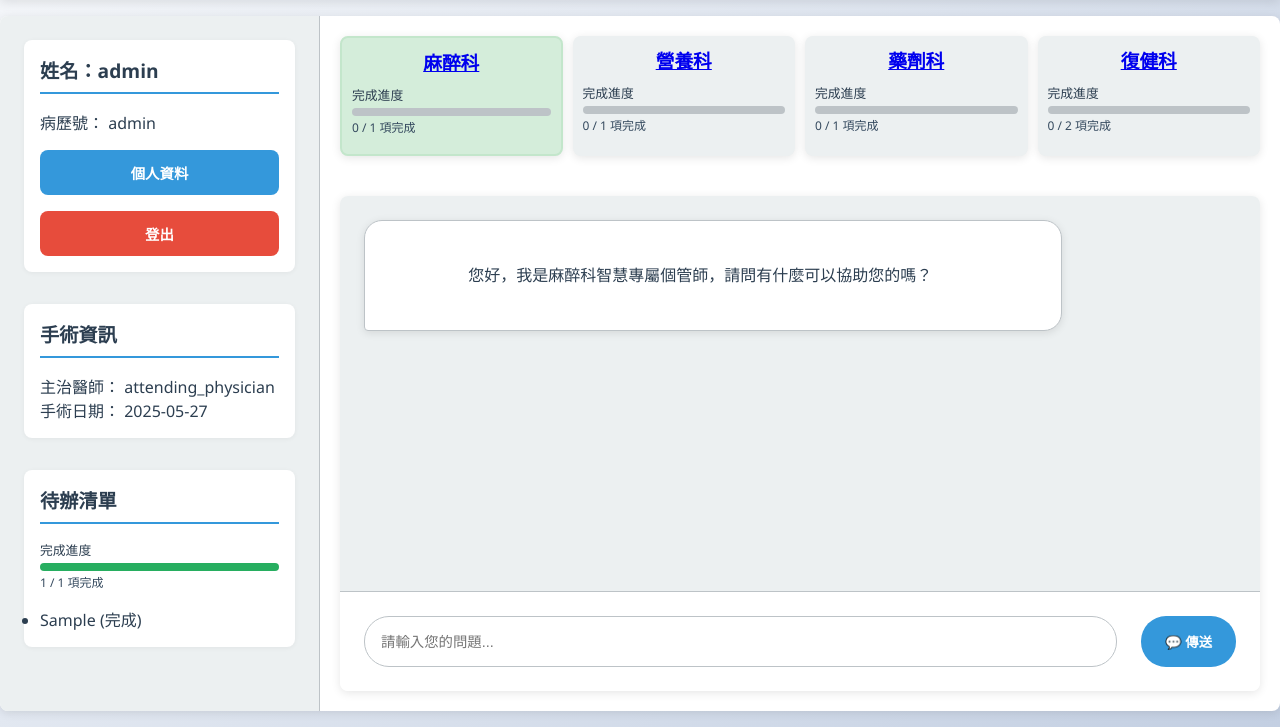
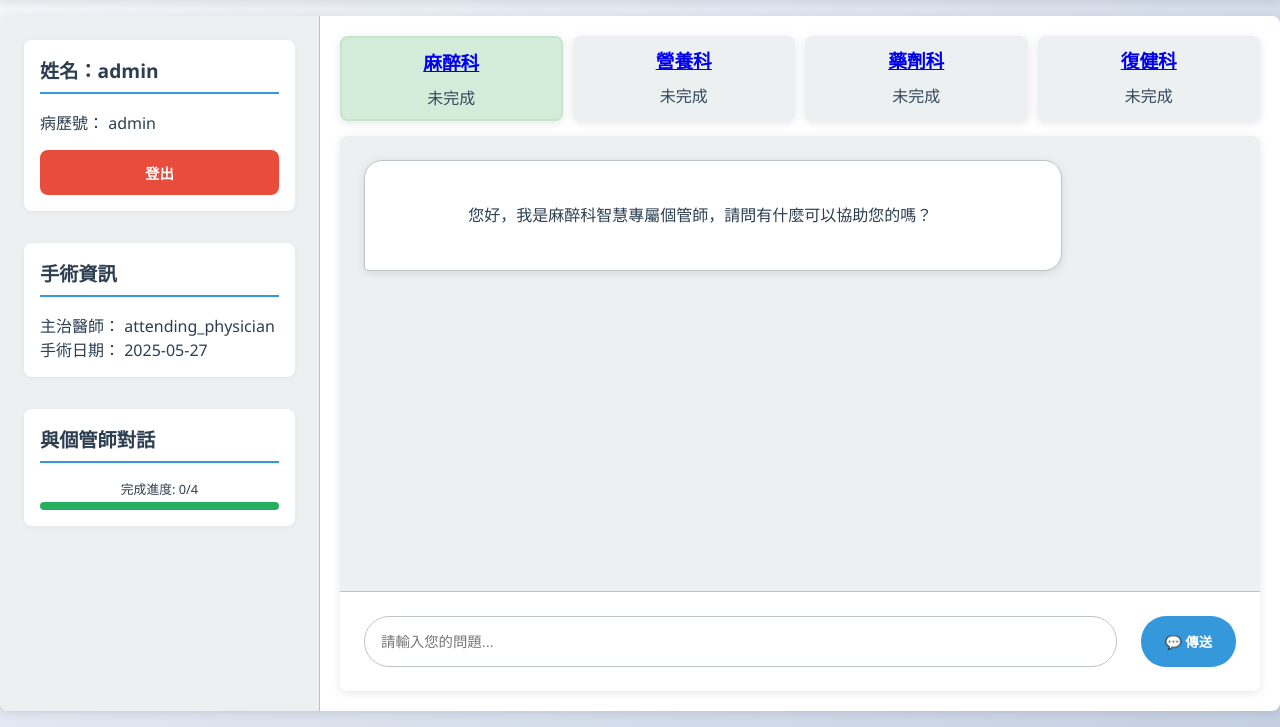
Before and after one commit to Gary20011207/Med-EECS_LLM, a Flask app: page / in a window 1280 px wide. Shown: the part 73-800 px from the top of the page. Run offline with Flask 3, Linux system fonts and the light colour scheme; the visitor is signed in with stand-in values (Sample User, id 1); data comes from the database, SQL or seed files in the repository; tables that the repository leaves empty hold one stand-in row (values such as "Sample post"); parts of the project's set-up code (start-up, migrations or seed data) failed here and were passed over.

Commit message:
Fix user chat history by adding record_id to uuid

```diff
--- a/app.py
+++ b/app.py
@@ -36,7 +36,7 @@
 WEB_DEV = "WEB" in sys.argv
 
 if not WEB_DEV:
-    from apps.RAG_MEM import generate_reply
+    # from apps.RAG_MEM import generate_reply
     # 導入 core 模組並初始化
     try:
         from core.model_manager import ModelManager
@@ -504,12 +504,6 @@
     session.clear()
     return redirect(url_for("login"))
 
-# Chat page (must be logged in)
-@app.route("/chat")
-def chat():
-    if "user_id" not in session:
-        return redirect(url_for("login"))
-    return render_template("chat_test_v2.html")
 
 @app.route("/")
 def welcome():
@@ -557,41 +551,6 @@
     pdfs = [f for f in os.listdir("./PDFS") if f.endswith(".pdf")]
     pdfs = ["All PDFs"] + sorted(pdfs)
     return jsonify(pdfs)
-
-# Send a message
-@app.route("/send_message", methods=["POST"])
-def send_message():
-    if "user_id" not in session:
-        return jsonify({"reply": "Unauthorized"}), 401
-
-    data = request.json
-    user_input = data.get("message")
-    doctor_name = data.get("doctor") or "default"  # 預設值
-
-    conn = get_db_connection()
-    rows = conn.execute(
-        "SELECT sender, message FROM chat_history WHERE user_id = ? AND doctor_name = ? ORDER BY id DESC LIMIT 10",
-        (session["user_id"], doctor_name)
-    ).fetchall()
-    conn.close()
-
-    rows.reverse()  # 從舊到新
-    history = [{"role": row["sender"], "content": row["message"]} for row in rows]
-    if WEB_DEV:
-        bot_reply = chatbot_response(user_input)
-    else:
-        new_history, _ = generate_reply(user_input, "All PDFs", True, history)
-        bot_reply = new_history[-1][1]
-
-    conn = get_db_connection()
-    conn.execute("INSERT INTO chat_history (user_id, sender, message, doctor_name) VALUES (?, ?, ?, ?)",
-                 (session["user_id"], "user", user_input, doctor_name))
-    conn.execute("INSERT INTO chat_history (user_id, sender, message, doctor_name) VALUES (?, ?, ?, ?)",
-                 (session["user_id"], "bot", bot_reply, doctor_name))
-    conn.commit()
-    conn.close()
-
-    return jsonify({"reply": bot_reply})
 
 def chatbot_response(user_input):
      if "hello" in user_input.lower():
@@ -753,11 +712,10 @@
                 signup_surgery_type TEXT DEFAULT NULL,
                 signup_diagnosis TEXT DEFAULT NULL,
                 signup_comorbidities TEXT DEFAULT NULL,
-                anesthesiology_preop_assessment_and_explanation DATE DEFAULT NULL,
-                nutritionist_dietary_assessment_and_guidance DATE DEFAULT NULL,
-                pharmacist_medication_guidance DATE DEFAULT NULL,
-                rehab_preop_functional_and_balance_assessment DATE DEFAULT NULL,
-                rehab_preop_exercise_guidance DATE DEFAULT NULL
+                anesthesiology DATE DEFAULT NULL,
+                nutritionist DATE DEFAULT NULL,
+                pharmacist DATE DEFAULT NULL,
+                rehab DATE DEFAULT NULL
             )
         ''')
         # Create a table for chat history
--- a/templates/welcome.html
+++ b/templates/welcome.html
@@ -196,7 +196,7 @@
             grid-template-columns: repeat(4, 1fr);
             gap: 10px;
             padding: 20px;
-            height: 20vh;
+            height: 100px;
             width: 100%;
         }
 
@@ -368,7 +368,7 @@
         }
         .progress-dashboard {
             margin-top: 10px;
-            text-align: left;
+            text-align: center;
         }
 
         .progress-label {
@@ -392,7 +392,7 @@
         }
 
         .progress-text {
-            font-size: 0.75rem;
+            font-size: 1rem;
             margin-top: 2px;
             color: var(--dark-gray);
         }
@@ -413,7 +413,6 @@
                     <span>病歷號：</span>
                     <span>{{user.record_id}}</span>
                 </div>
-                <button onclick="window.location.href='/profile'" class="btn btn-primary" style="margin-top: 1rem;">個人資料</button>
                 <button onclick="window.location.href='/logout'" class="btn btn-danger" style="margin-top: 1rem;">登出</button>
             </section>
             <section class="sidebar-section">
@@ -428,139 +427,50 @@
                 </div>
             </section>
             <section class="sidebar-section">
-                <h3>待辦清單</h3>
+                <h3>與個管師對話</h3>
                 <div class="progress-dashboard">
-                    <div class="progress-label">完成進度</div>
+                    {% set finished_tasks = 0 %}
+                    {% if anesthesiology %}{% set finished_tasks = finished_tasks + 1 %}{% endif %}
+                    {% if nutritionist %}{% set finished_tasks = finished_tasks + 1 %}{% endif %}
+                    {% if pharmacist %}{% set finished_tasks = finished_tasks + 1 %}{% endif %}
+                    {% if rehab %}{% set finished_tasks = finished_tasks + 1 %}{% endif %}
+                    {% set total_tasks = 4 %}
+                    {% set progress_percentage = (finished_tasks / total_tasks) * 100 %}
+                    <div class="progress-label">完成進度: {{ finished_tasks }}/4</div>
                     <div class="progress-bar">
-                    <div class="progress-fill" id="todo-progress-fill" style="width: 0%;"></div>
+                    <div class="progress-fill" id="todo-progress-fill" style="width: {{ progress_percentage }}%;"></div>
                     </div>
-                    <div class="progress-text" id="todo-progress-text">載入中...</div>
                 </div>
-                <ul id="todo-list" style="margin-top: 1rem;"></ul>
             </section>
         </aside>
         <div class="main-content">
 
             <div class="grid">
-                <!--
-                {% if user.clinic_provide_preop_education_and_consent == None or user.clinic_anxiety_survey_preop == None or user.clinic_instruction_satisfaction_survey_preop == None %}
-                <div class="grid-item">
-                    <h3><a href="/chat">門診</a></h3>
-                        <p>未完成</p>
-                {% else %}
-                <div class="grid-item completed">
-                    <h3><a href="/chat">門診</a></h3>
-                        <p>已於{{ user.clinic_provide_preop_education_and_consent }}完成</p>
-                {% endif %}
-                </div>
-
-                {% if user.anesthesiology_preop_assessment_and_explanation == None %}
-                <div class="grid-item">
-                    <h3><a href="/chat">麻醉科</a></h3>
-                        <p>未完成</p>
-                {% else %}
-                <div class="grid-item completed">
-                    <h3><a href="/chat">麻醉科</a></h3>
-                        <p>已於{{ user.anesthesiology_preop_assessment_and_explanation }}完成</p>
-                {% endif %}
-                </div>
-                {% if user.nutritionist_dietary_assessment_and_guidance == None %}
-                <div class="grid-item">
-                    <h3><a href="/chat">營養科</a></h3>
-                        <p>未完成</p>
-                {% else %}
-                <div class="grid-item completed">
-                    <h3><a href="/chat">營養科</a></h3>
-                        <p>已於{{ user.nutritionist_dietary_assessment_and_guidance }}完成</p>
-                {% endif %}
-                </div>
-                {% if user.pharmacist_medication_guidance == None %}
-                <div class="grid-item">
-                    <h3><a href="/chat">藥劑科</a></h3>
-                        <p>未完成</p>
-                {% else %}
-                <div class="grid-item completed">
-                    <h3><a href="/chat">藥劑科</a></h3>
-                        <p>已於{{ user.pharmacist_medication_guidance }}完成</p>
-                {% endif %}
-                </div>
-                {% if user.rehab_preop_functional_and_balance_assessment == None or user.rehab_preop_exercise_guidance == None %}
-                <div class="grid-item">
-                    <h3><a href="/chat">復健科</a></h3>
-                        <p>未完成</p>
-                {% else %}
-                <div class="grid-item completed">
-                    <h3><a href="/chat">復健科</a></h3>
-                        <p>已於{{ user.rehab_preop_functional_and_balance_assessment }}完成</p>
-                {% endif %}
-                </div>
-                {% if user.ward_nurse_education == None or user.ward_anxiety_survey_postop == None or user.ward_instruction_satisfaction_survey_postop == None %}
-                <div class="grid-item">
-                    <h3><a href="/chat">病房</a></h3>
-                        <p>未完成</p>
-                {% else %}
-                <div class="grid-item completed">
-                    <h3><a href="/chat">病房</a></h3>
-                        <p>已於{{ user.ward_nurse_education }}完成</p>
-                {% endif %}
-                </div>
-                -->
-
-                {% set done_anes = 1 if user.anesthesiology_preop_assessment_and_explanation else 0 %}
-                {% set total_anes = 1 %}
-                {% set percent_anes = (done_anes / total_anes * 100) | round(0, 'floor') %}
-                <div class="grid-item {% if done_anes == total_anes %}completed{% endif %}">
+                <div class="grid-item {% if anesthesiology %}completed{% endif %}">
                     <h3><a href="/chat">麻醉科</a></h3>
                     <div class="progress-dashboard">
-                        <div class="progress-label">完成進度</div>
-                        <div class="progress-bar">
-                            <div class="progress-fill" style="width: {{ percent_anes }}%;"></div>
-                        </div>
-                        <div class="progress-text">{{ done_anes }} / {{ total_anes }} 項完成</div>
+                        <div class="progress-text">{% if anesthesiology %}已於{{ anesthesiology }}完成{% else %}未完成{% endif %}</div>
                     </div>
                 </div>
 
-                {% set done_nutri = 1 if user.nutritionist_dietary_assessment_and_guidance else 0 %}
-                {% set total_nutri = 1 %}
-                {% set percent_nutri = (done_nutri / total_nutri * 100) | round(0, 'floor') %}
-                <div class="grid-item {% if done_nutri == total_nutri %}completed{% endif %}">
+                <div class="grid-item {% if nutritionist %}completed{% endif %}">
                     <h3><a href="/chat">營養科</a></h3>
                     <div class="progress-dashboard">
-                        <div class="progress-label">完成進度</div>
-                        <div class="progress-bar">
-                            <div class="progress-fill" style="width: {{ percent_nutri }}%;"></div>
-                        </div>
-                        <div class="progress-text">{{ done_nutri }} / {{ total_nutri }} 項完成</div>
+                        <div class="progress-text">{% if nutritionist %}已於{{ nutritionist }}完成{% else %}未完成{% endif %}</div>
                     </div>
                 </div>
 
-                {% set done_pharm = 1 if user.pharmacist_medication_guidance else 0 %}
-                {% set total_pharm = 1 %}
-                {% set percent_pharm = (done_pharm / total_pharm * 100) | round(0, 'floor') %}
-                <div class="grid-item {% if done_pharm == total_pharm %}completed{% endif %}">
+                <div class="grid-item {% if pharmacist %}completed{% endif %}">
                     <h3><a href="/chat">藥劑科</a></h3>
                     <div class="progress-dashboard">
-                        <div class="progress-label">完成進度</div>
-                        <div class="progress-bar">
-                            <div class="progress-fill" style="width: {{ percent_pharm }}%;"></div>
-                        </div>
-                        <div class="progress-text">{{ done_pharm }} / {{ total_pharm }} 項完成</div>
+                        <div class="progress-text">{% if pharmacist %}已於{{ pharmacist }}完成{% else %}未完成{% endif %}</div>
                     </div>
                 </div>
 
-                {% set total_rehab = 2 %}
-                {% set done_rehab = 0 %}
-                {% if user.rehab_preop_functional_and_balance_assessment %}{% set done_rehab = done_rehab + 1 %}{% endif %}
-                {% if user.rehab_preop_exercise_guidance %}{% set done_rehab = done_rehab + 1 %}{% endif %}
-                {% set percent_rehab = (done_rehab / total_rehab * 100) | round(0, 'floor') %}
-                <div class="grid-item {% if done_rehab == total_rehab %}completed{% endif %}">
+                <div class="grid-item {% if rehab %}completed{% endif %}">
                     <h3><a href="/chat">復健科</a></h3>
                     <div class="progress-dashboard">
-                        <div class="progress-label">完成進度</div>
-                        <div class="progress-bar">
-                            <div class="progress-fill" style="width: {{ percent_rehab }}%;"></div>
-                        </div>
-                        <div class="progress-text">{{ done_rehab }} / {{ total_rehab }} 項完成</div>
+                        <div class="progress-text">{% if rehab %}已於{{ rehab }}完成{% else %}未完成{% endif %}</div>
                     </div>
                 </div>
             </div>
@@ -589,6 +499,9 @@
         </div>
     </div>
     <script>
+        // Make user.record_id available in JS
+        window.userRecordId = "{{user.record_id}}";
+
         // Global variables
         const elements = {
             messageInput: document.getElementById('message-input'),
@@ -621,12 +534,13 @@
         let currentSourcesDiv = null;
 
         // Utility functions
-        function generateUUID() {
-            return 'xxxxxxxx-xxxx-4xxx-yxxx-xxxxxxxxxxxx'.replace(/[xy]/g, function(c) {
+        function generateUUID(recordId = '') {
+            const uuid = 'xxxxxxxx-xxxx-4xxx-yxxx-xxxxxxxxxxxx'.replace(/[xy]/g, function(c) {
                 const r = Math.random() * 16 | 0;
                 const v = c == 'x' ? r : (r & 0x3 | 0x8);
                 return v.toString(16);
             });
+            return recordId ? `${recordId}-${uuid}` : uuid;
         }
 
         function saveToLocalStorage(key, value) {
@@ -649,9 +563,11 @@
 
         // Session management
         function initializeSession() {
+            // Get record_id from global variable
+            const recordId = window.userRecordId || '';
             currentSessionId = loadFromLocalStorage('chatSessionId');
             if (!currentSessionId) {
-                currentSessionId = generateUUID();
+                currentSessionId = generateUUID(recordId);
                 saveToLocalStorage('chatSessionId', currentSessionId);
             }
             elements.sessionIdInput.value = currentSessionId;
@@ -1146,7 +1062,7 @@
             setInterval(fetchAvailableSourceFiles, 60000);
 
             console.log('ERAS聊天界面初始化完成');
-            let currentDepartment = '門診';
+            let currentDepartment = '麻醉科';
 
         }
 
@@ -1162,13 +1078,14 @@
         // Start the application
         document.addEventListener('DOMContentLoaded', init);
 
-        let currentDepartment = '門診';
+        let currentDepartment = '麻醉科';
 
         function switchDepartment(dept) {
             currentDepartment = dept;
             let existingId = loadFromLocalStorage(`deptSessionId_${dept}`);
+            const recordId = window.userRecordId || '';
             if (!existingId) {
-                existingId = `${dept}-${generateUUID()}`;
+                existingId = `${dept}-${generateUUID(recordId)}`;
                 saveToLocalStorage(`deptSessionId_${dept}`, existingId);
             }
             currentSessionId = existingId;
@@ -1210,12 +1127,10 @@
         function renderChatHistory() {
             const history = loadChatHistory();
             const greetings = {
-                "門診": "您好！我是門診智慧專屬個管師，請問有什麼可以協助您的嗎？",
                 "麻醉科": "您好，我是麻醉科智慧專屬個管師，請問有什麼可以協助您的嗎？",
                 "營養科": "您好，我是營養科智慧專屬個管師，請問有什麼可以協助您的嗎？",
                 "藥劑科": "您好，我是藥劑科智慧專屬個管師，請問有什麼可以協助您的嗎？",
                 "復健科": "您好，我是復健科智慧專屬個管師，請問有什麼可以協助您的嗎？",
-                "病房": "您好，我是病房智慧專屬個管師，請問有什麼可以協助您的嗎？"
             };
 
             elements.chatOutput.innerHTML = `
```
